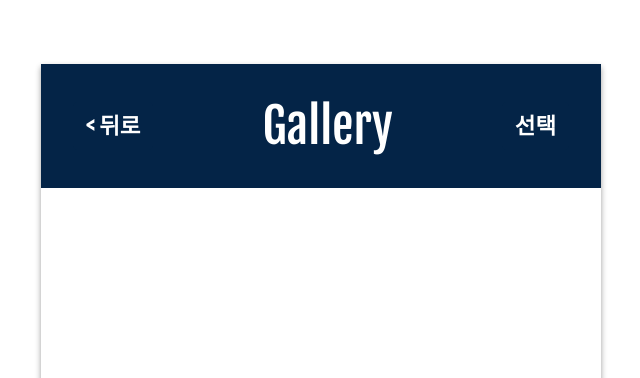
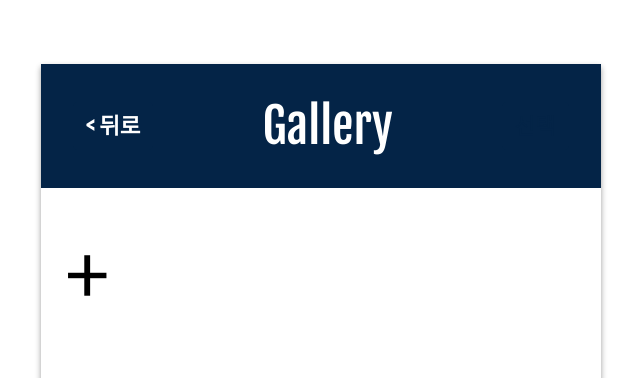
Before and after one commit to EunsungAhn/Busted-Client, a React (Create React App) app: page /GalleryPage in a window 1280 px wide. Shown: the top 378 px of the page, without its empty margins (319-959 px from the left). Built offline with nearby package versions, Linux system fonts and the light colour scheme.

Commit message:
Update GalleryPage

```diff
--- a/package.json
+++ b/package.json
@@ -7,7 +7,7 @@
     "@testing-library/react": "^11.1.0",
     "@testing-library/user-event": "^12.1.10",
     "axios": "^0.21.1",
-    "jquery": "^3.5.1",
+    "jquery": "3.5.1",
     "react": "^17.0.1",
     "react-dom": "^17.0.1",
     "react-router-dom": "^5.2.0",
--- a/src/components/GalleryPage/GalleryPage.css
+++ b/src/components/GalleryPage/GalleryPage.css
@@ -34,3 +34,7 @@
     color: white;
     border: 1px solid #042447;
 }
+
+.select-image-btn {
+    font-size: 5rem;
+}
--- a/src/components/GalleryPage/GalleryPage.js
+++ b/src/components/GalleryPage/GalleryPage.js
@@ -1,5 +1,6 @@
 import React, { Component }  from "react";
 import { withRouter } from "react-router-dom";
+import axios from 'axios';
 
 import "./GalleryPage.css";
 
@@ -17,8 +18,31 @@ class GalleryPage extends Component {
     this.props.history.goBack(page);
   };
 
-  _handleClick = () => {
-    this.input.current.click();
+  state = { selectedFiles: null };
+
+  onClickHandler = event => {
+    const formData = new FormData();
+
+    formData.append(
+      "uploadImages",
+      this.state.selectedFiles,
+      this.state.selectedFiles.name
+    );
+
+    const config = {
+      headers: {
+        "content-type": "multipart/form-data"
+      }
+    };
+
+    axios.post(`uploadAPI`, formData, config);
+  };
+
+  fileChangedHandler = event => {
+    const files = event.target.files;
+    this.setState({
+      selectedFiles: files
+    });
   };
 
   render() {
@@ -28,10 +52,13 @@ class GalleryPage extends Component {
           <div className="header">
             <div className="valid-btn" onClick={this.goBack}>&lt; 뒤로</div>
             <div>Gallery</div>
-            <div className="valid-btn">선택</div>
+            <div className="invalid-btn">선택</div>
           </div>
 
-          <div className="body-wrapper"></div>
+          <div className="body-wrapper">
+            <label for="select-image" className="select-image-btn">+</label>
+          <input type="file" accept="image/*" id="select-image" onChange={this.fileChangedHandler}></input>
+          </div>
 
           <div className="footer">
             © 2021 DSC PKNU Busted! all rights reserved.
```
Also changed, not shown: 1 other file (tests, documents, lock files or other folders).
